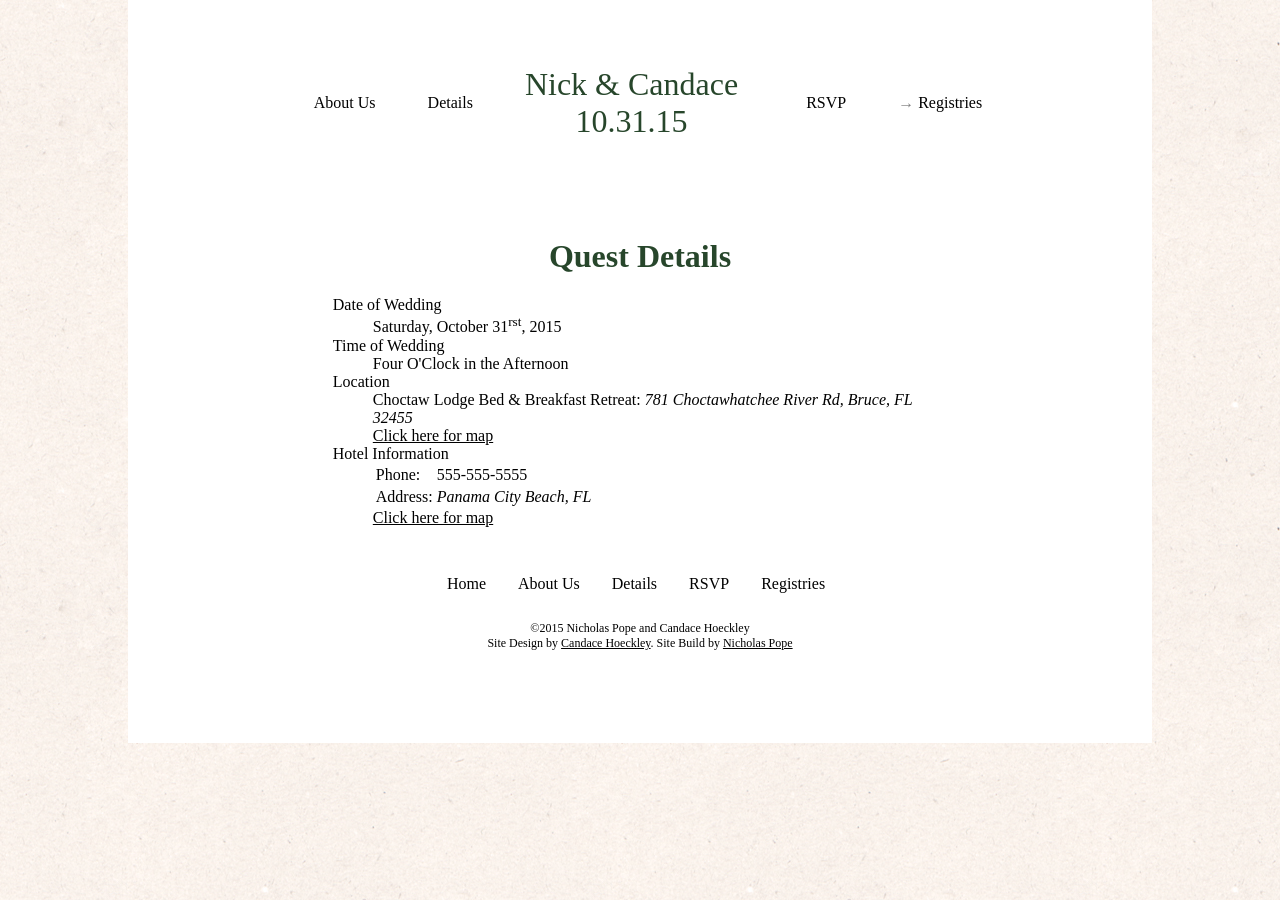
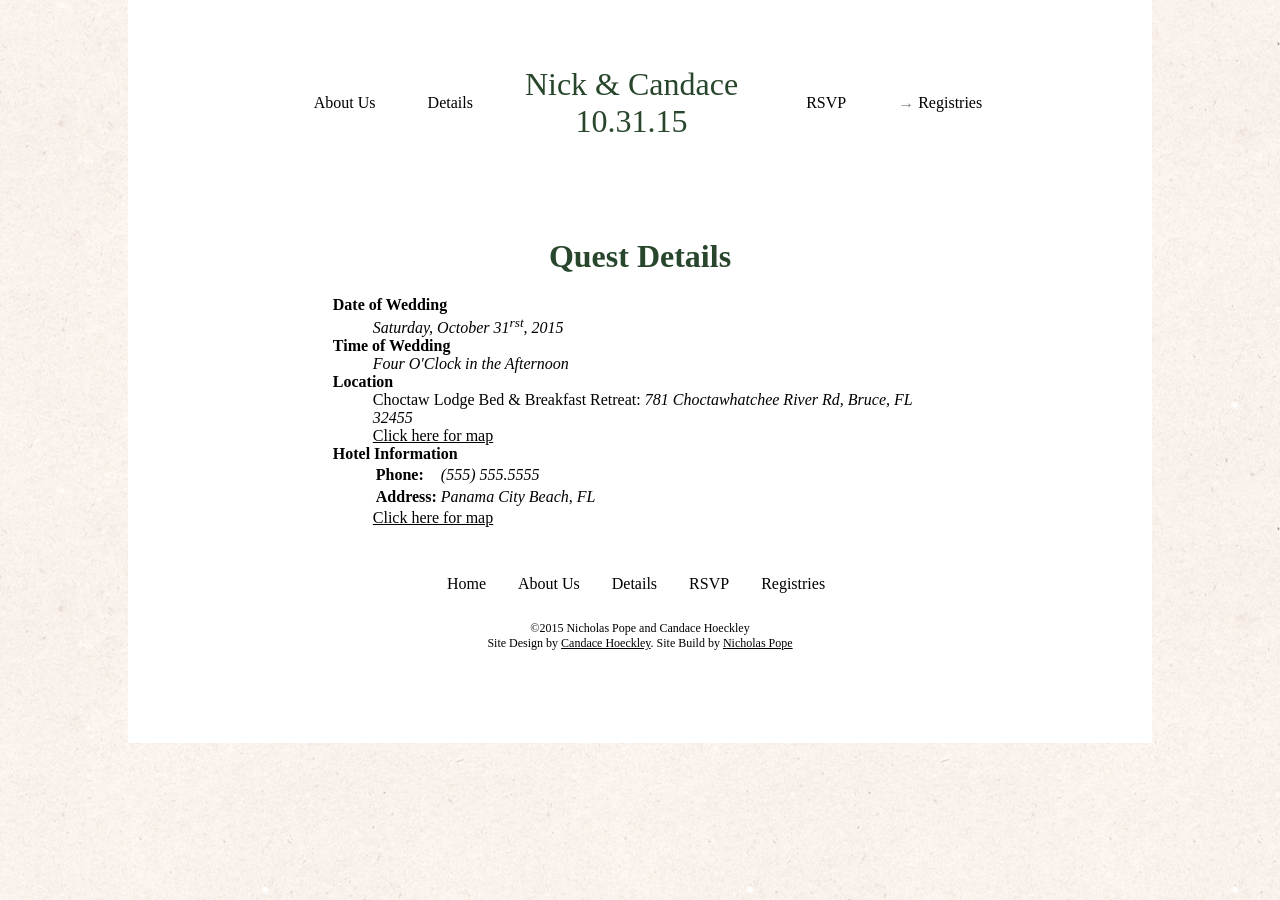
Before and after one commit to pope410211/onelovetorulethemall, a Jekyll site: the page built from details.html, in a window 1280 px wide. Built offline with Jekyll 4.4.1, drawn with Linux system fonts in a browser that asks for light colours; nearby versions of some CDN libraries; some web fonts are replaced; library files that are not in the unit come from our copies.

Commit message:
site done

```diff
--- a/_sass/header_footer.scss
+++ b/_sass/header_footer.scss
@@ -23,7 +23,7 @@
       }
       &:hover::before{
         content: "\2198";
-        color: #C54E0A;
+        color: $green;
         cursor: pointer;
       }
       &:hover{
@@ -34,31 +34,34 @@
 .open {
   &::before{
     content: "\2193";
-    color: #C54E0A;
+    color: grey;
   }
   &:hover::before{
     content: "\2197";
-    color: #C54E0A;
+    color: $green;
   }
 }
 
   .dropdown-menu {
     position: absolute;
+    display: block;
+
 
     li{
       margin-top: .7em;
       display: block;
 
-      &::before{
-        content: "\2192";
-        color: #C54E0A;
-      }
-
-      &:hover::before {
-        content: "\2192";
-        position: absolute;
-        color: #C54E0A;
-      }
+      // display: block;
+      // &::before{
+      //   content: "\2192";
+      //   color: #C54E0A;
+      // }
+      //
+      // &:hover::before {
+      //   content: "\2192";
+      //   position: absolute;
+      //   color: #C54E0A;
+      // }
 
       a {
         padding: none;
--- a/details.html
+++ b/details.html
@@ -8,22 +8,22 @@ permalink: /details/
 <div class="main-p">
   <h1>Quest Details</h1>
 <dl>
-  <dt>Date of Wedding</dt>
-    <dd>Saturday, October 31<sup>rst</sup>, 2015<dd>
-  <dt>Time of Wedding</dt>
-    <dd>Four O'Clock in the Afternoon</dd>
-  <dt>Location</dt>
+  <dt><b>Date of Wedding</b></dt>
+    <dd><i>Saturday, October 31<sup>rst</sup>, 2015</i></dd>
+  <dt><b>Time of Wedding</b></dt>
+    <dd><i>Four O'Clock in the Afternoon</i></dd>
+  <dt><b>Location</b></dt>
     <dd>Choctaw Lodge Bed & Breakfast Retreat: <i>781 Choctawhatchee River Rd, Bruce, FL 32455</i></dd>
-    <dd><a href="#">Click here for map</a></dd>
-  <dt>Hotel Information</dt>
+    <dd><a href="https://www.google.com/maps/dir//781+Choctawhatchee+River+Rd,+Bruce,+FL+32455/@30.440143,-85.919239,17z/data=!4m13!1m4!3m3!1s0x8893953814181293:0x8503e705ce075e79!2s781+Choctawhatchee+River+Rd,+Bruce,+FL+32455!3b1!4m7!1m0!1m5!1m1!1s0x8893953814181293:0x8503e705ce075e79!2m2!1d-85.919239!2d30.440143" target="_blank">Click here for map</a></dd>
+  <dt><b>Hotel Information</b></dt>
     <dd> <table>
       <tr>
-        <td>Phone:</td>
-      <td>555-555-5555</td>
+        <td><b>Phone:</b></td>
+      <td><i>(555) 555.5555</i></td>
     </tr>
   </tr>
   <tr>
-    <td>Address:</td>
+    <td><b>Address:</b></td>
     <td><i>Panama City Beach, FL</i></td>
   </tr>
 </table>
```
Also changed, not shown: about.html (+26 -0 lines), 3 other files.
